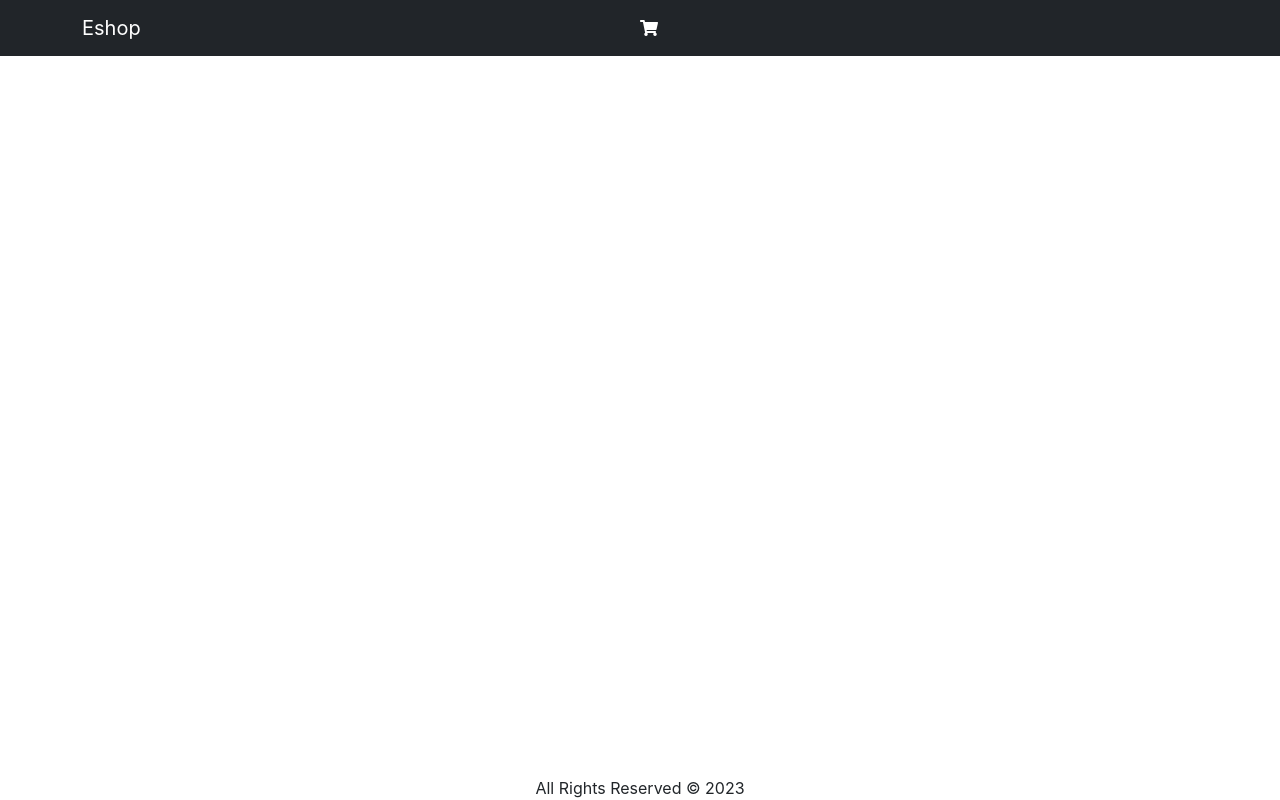
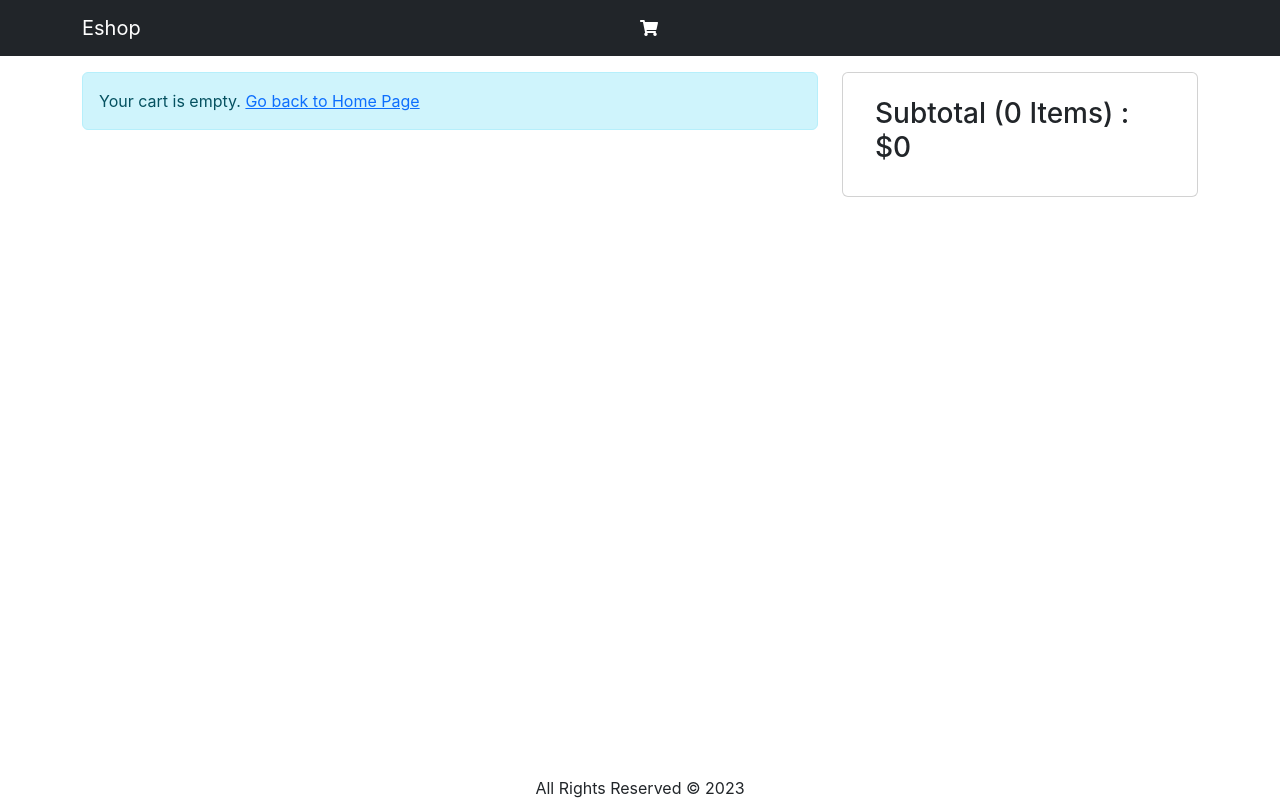
Before and after one commit to ddaniel100002/EShop, a React (Create React App) app in the folder eshop/frontend/: page /cart in a window 1280 px wide. Built offline with nearby package versions, Linux system fonts and the light colour scheme.

Commit message:
During Day 6, First Break

```diff
--- a/eshop/frontend/src/App.js
+++ b/eshop/frontend/src/App.js
@@ -9,6 +9,7 @@
 import { Badge } from 'react-bootstrap';
 import { useContext } from 'react';
 import { Store } from './Store';
+import CartPage from './pages/CartPage';
 
 function App() {
   const {state} = useContext(Store);
@@ -41,6 +42,7 @@
             <Routes>
               <Route path="/product/:token" element={<ProductPage />} />
               <Route path="/" element={<HomePage />} />
+              <Route path="/cart" element={<CartPage />} />
             </Routes>
           </Container>
         </main>
--- a/eshop/frontend/src/index.css
+++ b/eshop/frontend/src/index.css
@@ -67,3 +67,8 @@
   width: 100%;
   height: 500px;
 }
+
+.img-thumbnail {
+  height: 170px;
+
+}
--- /dev/null
+++ b/eshop/frontend/src/pages/CartPage.js
@@ -0,0 +1,89 @@
+import { useContext } from "react";
+import { Store } from "../Store";
+import { Helmet } from "react-helmet-async";
+import MessageBox from "../components/MessageBox";
+import { Link } from "react-router-dom";
+import Col from "react-bootstrap/Col";
+import Row from "react-bootstrap/Row";
+import ListGroup from "react-bootstrap/ListGroup";
+import Button from "react-bootstrap/Button";
+import Card from "react-bootstrap/Card";
+
+function CartPage() {
+    const { state, dispatch: ctxDispatch } = useContext(Store);
+    const { cart: { cartItems } } = state;
+
+    return (
+        <div>
+            <Helmet>
+                <title>Shopping Cart</title>
+            </Helmet>
+            <Row>
+                <Col md={8}>
+                    {cartItems.length === 0 ? (
+                        <MessageBox>
+                            Your cart is empty. {' '}
+                            <Link to='/'>
+                                Go back to Home Page
+                            </Link>
+                        </MessageBox>
+                    ) : (
+                        <ListGroup>
+                            {
+                                cartItems.map((item) => (
+                                    <ListGroup.Item key={item._id}>
+                                        <Row className="align-items-center">
+                                            <Col md={4}>
+                                                <img className="img-fluid rounded img-thumbnail" src={item.image} alt={item.name} />
+                                                {' '}
+                                                <Link to={`/products/${item.token}`}>
+                                                    {item.name}
+                                                </Link>
+                                            </Col>
+                                            <Col md={3}>
+                                                <Button variant="light" disabled={item.quantity === 1} >
+                                                    <i className="fas fa-minus-circle"></i>
+                                                </Button>
+                                                {' '}
+                                                <span>{item.quantity}</span>
+                                                {' '}
+                                                <Button variant="light" disabled={item.quantity === item.countInStock} >
+                                                    <i className="fas fa-plus-circle"></i>
+                                                </Button>
+                                            </Col>
+                                            <Col md={3}>
+                                                {item.price}
+                                            </Col>
+                                            <Col md={2}>
+                                            <Button variant="light" disabled={item.quantity === 1} >
+                                                    <i className="fas fa-trash"></i>
+                                                </Button>
+                                            </Col>
+                                        </Row>
+                                    </ListGroup.Item>
+                                ))
+                            }
+                        </ListGroup>
+                    )
+                    }
+                </Col>
+                <Col md={4}>
+                    <Card>
+                        <Card.Body>
+                            <ListGroup variant='flush'>
+                                <ListGroup.Item>
+                                    <h3>
+                                        Subtotal ({cartItems.reduce((a,c) => a + c.quantity,0)}
+                                        {' '}
+                                        Items) : ${cartItems.reduce((a,c) => a + c.price * c.quantity,0)}
+                                    </h3>
+                                </ListGroup.Item>
+                            </ListGroup>
+                        </Card.Body>
+                    </Card>
+                </Col>
+            </Row>
+        </div>
+    )
+}
+export default CartPage;
--- a/eshop/frontend/src/pages/ProductPage.js
+++ b/eshop/frontend/src/pages/ProductPage.js
@@ -1,4 +1,4 @@
-import { useParams } from 'react-router-dom';
+import { useNavigate, useParams } from 'react-router-dom';
 import { useContext, useEffect, useReducer } from 'react';
 import axios from 'axios';
 import Row from 'react-bootstrap/Row';
@@ -29,6 +29,7 @@
 };
 
 function ProductPage() {
+  const navigate = useNavigate();
   const params = useParams();
   const { token } = params;
 
@@ -67,6 +68,8 @@
     }
 
     ctxDispatch({ type: 'ADD_TO_CART', payload: { ...product, quantity } });
+
+    navigate("/cart");
   }
 
   return (
```
